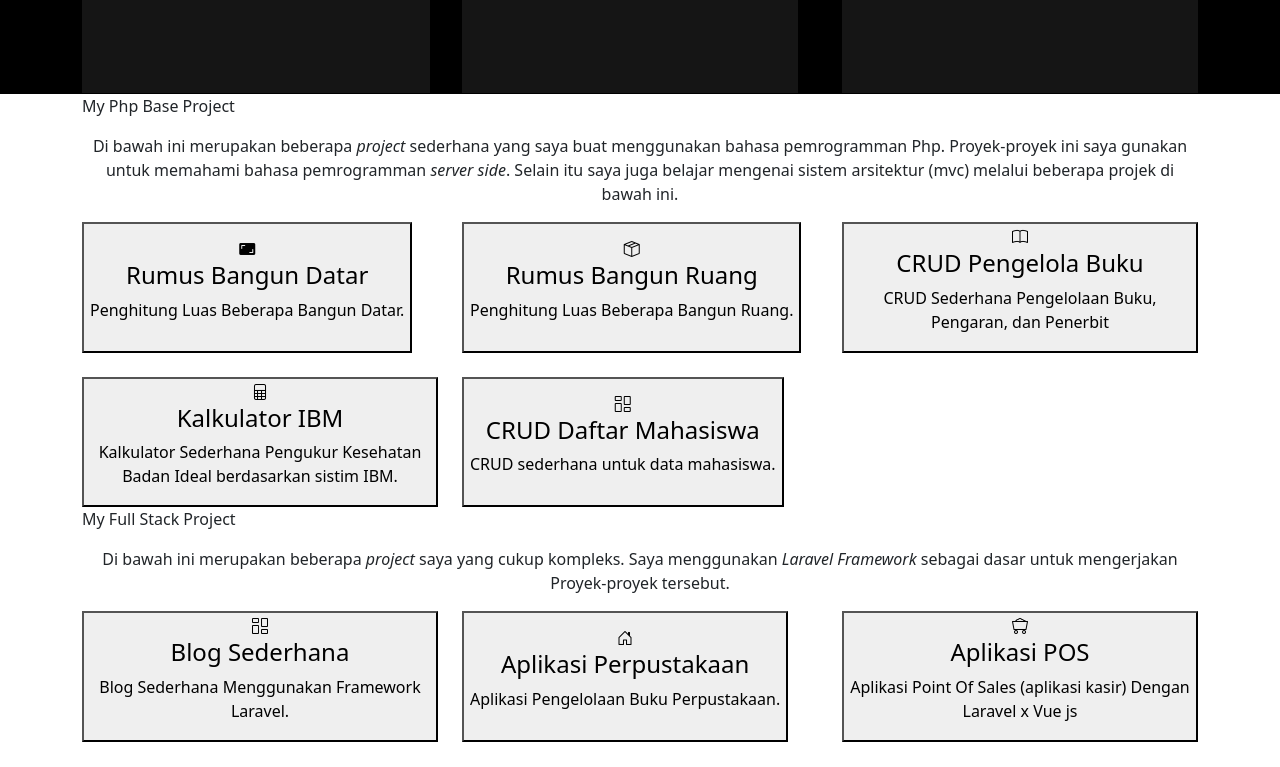
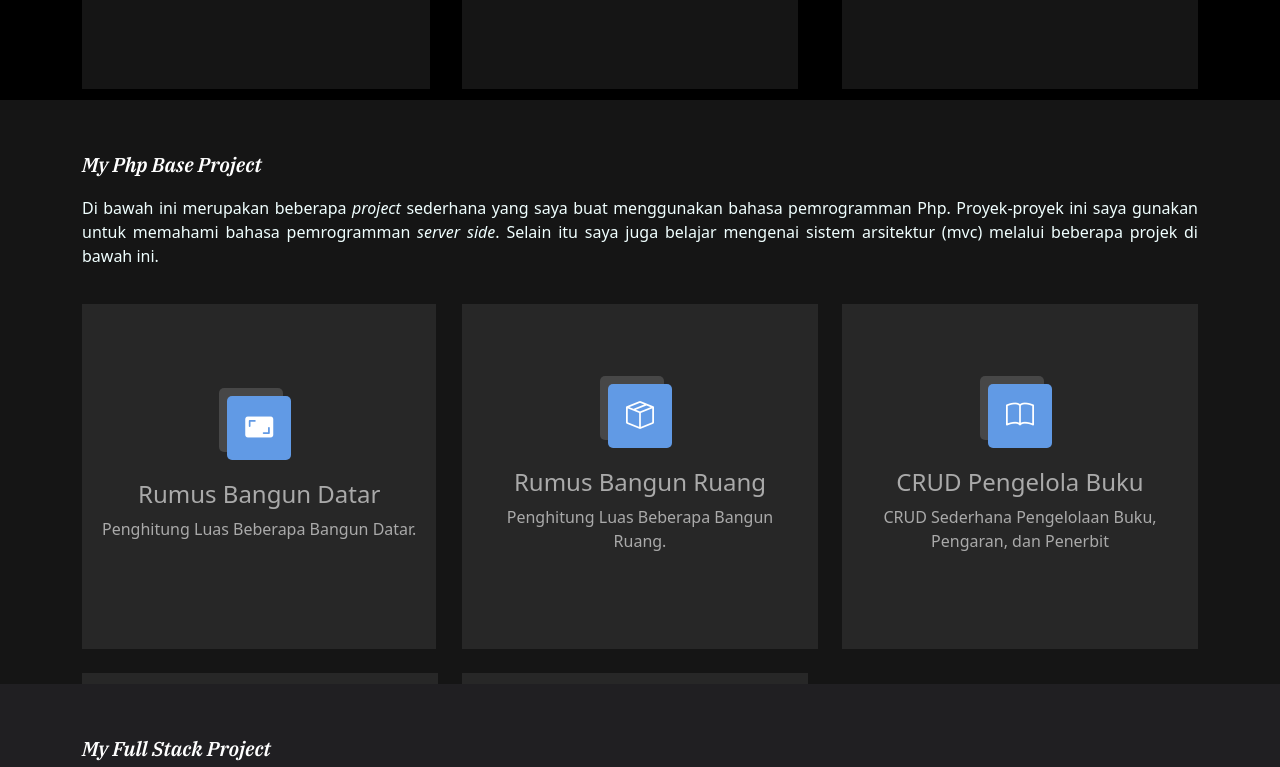
Before and after one commit to MasEBTa/portofolio, a plain HTML site: page index.html in a window 1280 px wide. Shown: the part 2041-2808 px from the top of the page. Before the commit the page ends 2783 px from the top, so only its background shows below. Drawn offline with nearby package versions, Linux system fonts and the light colour scheme.

Commit message:
Update style.css

```diff
--- a/asset/style.css
+++ b/asset/style.css
@@ -116,19 +116,29 @@ header {
     color: #728394;
 }
 /* portofolio */
-#portofolio {
+.portofolio1 {
   padding-top: 50px;
   background-color: black;
   color: azure;
 }
-#portofolio .project {
+.portofolio2 {
+  padding-top: 50px;
+  background-color: rgb(21, 21, 21);
+  color: azure;
+}
+.portofolio3 {
+  padding-top: 50px;
+  background-color: rgb(32, 31, 34);
+  color: azure;
+}
+.portofolio1 .project, .portofolio2 .project, .portofolio3 .project {
   max-height: 400px;
   overflow-y: scroll;
-  padding-top: 30px;
+  padding-top: 20px;
   padding-bottom: 30px;
 
 }
-#portofolio h2 {
+.portofolio1 h2, .portofolio2 h2, .portofolio3 h2 {
   font-size: 20px;
   font-weight: 500;
   padding: 0;
@@ -139,7 +149,7 @@ header {
   color: #aaaaaa;
   font-family: "Poppins", sans-serif;
 }
-#portofolio h2::after {
+.portofolio1 h2::after, .portofolio2 h2::after, .portofolio3 h2::after {
   content: "";
   width: 120px;
   height: 1px;
@@ -147,7 +157,7 @@ header {
   background: #e5eee9;
   margin: 4px 10px;
 }
-#portofolio .icon-box {
+.portofolio1 .icon-box, .portofolio2 .icon-box, .portofolio3 .icon-box {
   border: none;
   color: #aaaaaa;
   text-align: center;
@@ -155,13 +165,13 @@ header {
   padding: 80px 20px;
   transition: all ease-in-out 0.3s;
 }
-#portofolio .icon-box:hover {
+.portofolio1 .icon-box:hover, .portofolio2 .icon-box:hover, .portofolio3 .icon-box:hover {
   background: rgba(135, 135, 242, 0.372);
 }
-#portofolio .body-text {
+.portofolio1 .body-text, .portofolio2 .body-text, .portofolio3 .body-text {
   text-align: justify;
 }
-#portofolio .icon {
+.portofolio1 .icon, .portofolio2 .icon, .portofolio3 .icon {
   margin: 0 auto;
   width: 64px;
   height: 64px;
@@ -174,7 +184,7 @@ header {
   margin-bottom: 20px;
   transform-style: preserve-3d;
 }
-#portofolio .icon::before {
+.portofolio1 .icon::before, .portofolio2 .icon::before, .portofolio3 .icon::before {
   position: absolute;
   content: "";
   left: -8px;
@@ -186,11 +196,11 @@ header {
   transition: all 0.3s ease-out 0s;
   transform: translateZ(-1px);
 }
-#portofolio .icon i {
+.portofolio1 .icon i, .portofolio2 .icon i, .portofolio3 .icon i {
   color: #fff;
   font-size: 28px;
 }
-#portofolio .bi {
+.portofolio1 .bi, .portofolio2 .bi, .portofolio3 .bi {
   font-family: boxicons!important;
   font-weight: 400;
   font-style: normal;
@@ -202,3 +212,24 @@ header {
   -webkit-font-smoothing: antialiased;
   -moz-osx-font-smoothing: grayscale;
 }
+.portofolio1 .sub-title, .portofolio2 .sub-title, .portofolio3 .sub-title {
+  margin: 0;
+  margin: 0;
+  font-size: 20px;
+  font-weight: 700;
+  font-family: 'IBM Plex Serif', serif;;
+  color: #fff;
+}
+/* modal */
+#modal {
+  --bs-modal-width: 100%;
+  --bs-modal-margin: 0;
+}
+.modal-dialog {
+  width: 100%;
+  height: 100%;
+}
+.modal-content {
+  width: 100%;
+  height: 100%;
+}
```
